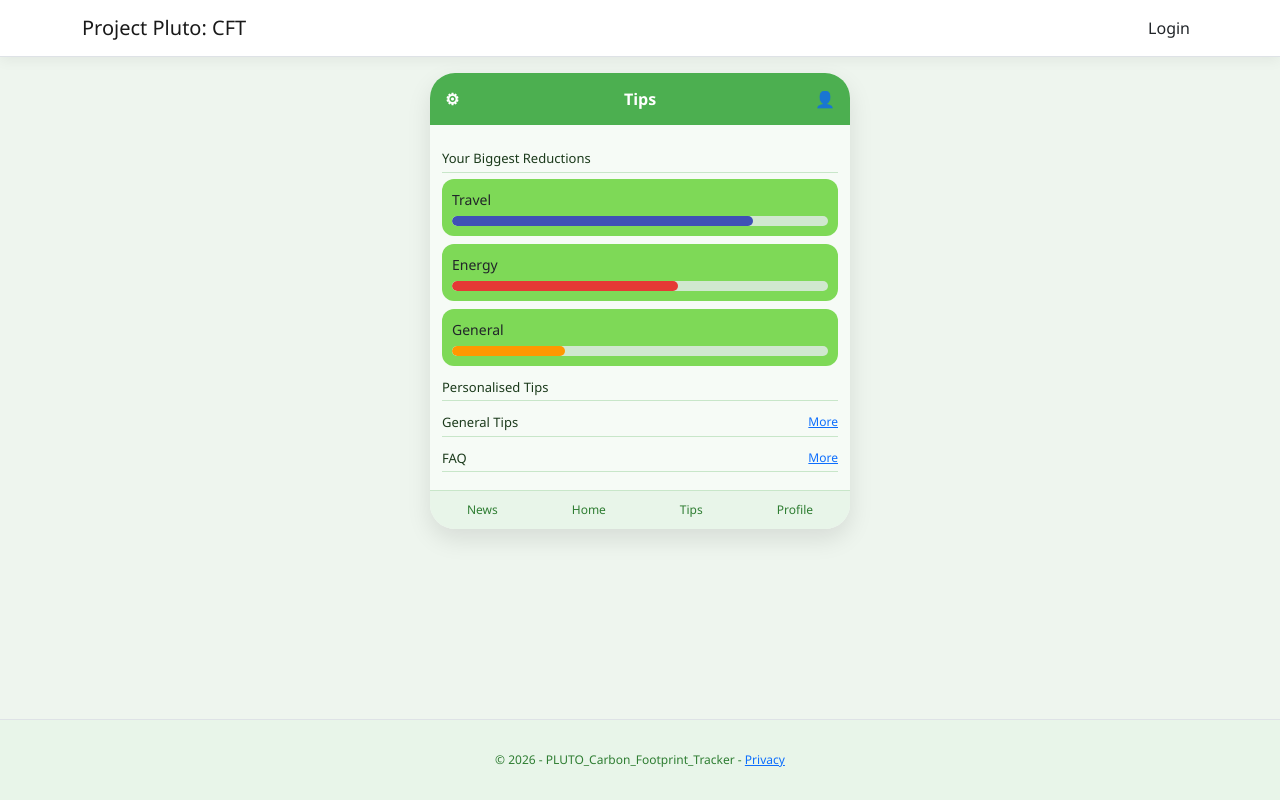
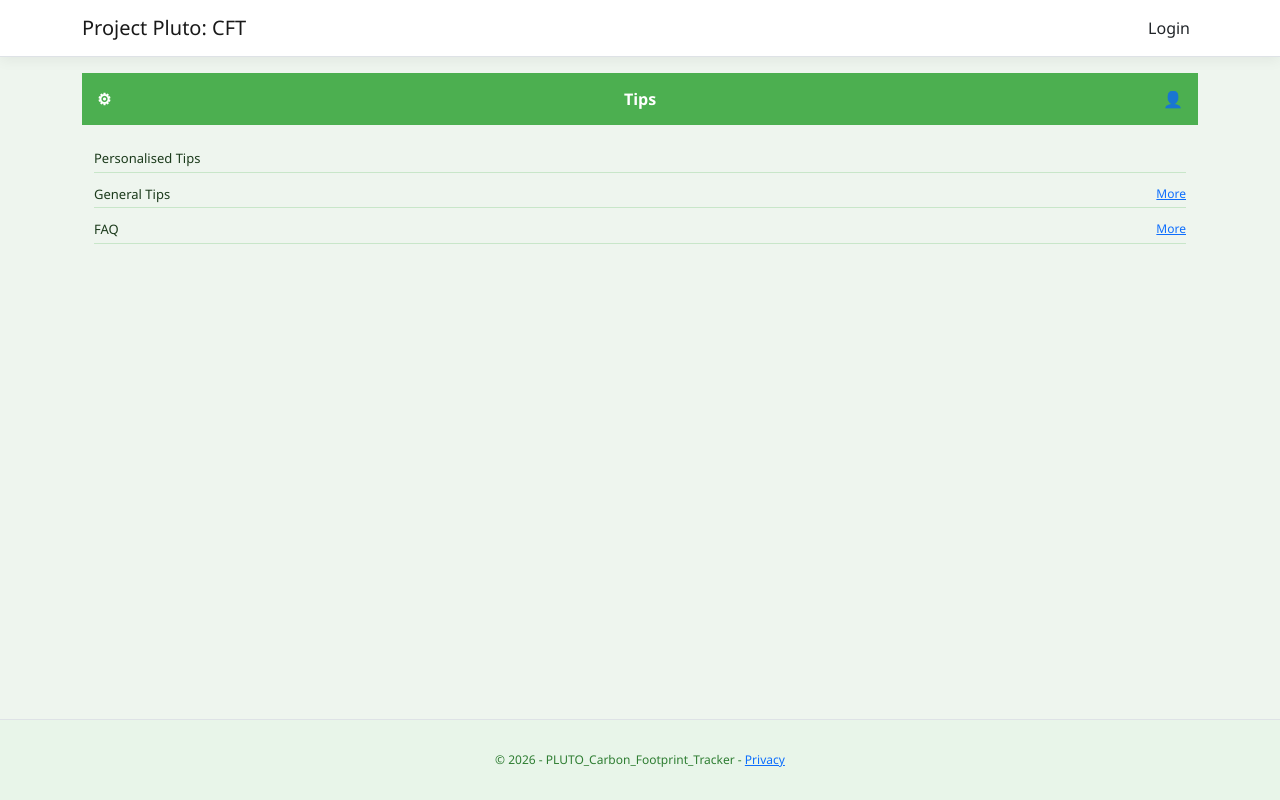
Before and after one commit to Pluto-CFT-TU/PLUTO-Carbon-Footprint-Tracker, an ASP.NET Core app: page /TipsPage in a window 1280 px wide. Run offline with ASP.NET Core 8, Linux system fonts and the light colour scheme; style sheets or scripts are compiled from the project's sources.

Commit message:
Changed design for news and tips, created settings design

```diff
--- a/PLUTO Carbon Footprint Tracker/Pages/TipsPage/Index.cshtml
+++ b/PLUTO Carbon Footprint Tracker/Pages/TipsPage/Index.cshtml
@@ -9,15 +9,6 @@
     body {
         background: #eef5ee;
         font-family: 'Segoe UI', sans-serif;
-    }
-
-    .app {
-        max-width: 420px;
-        margin: auto;
-        background: #f6fbf6;
-        border-radius: 25px;
-        overflow: hidden;
-        box-shadow: 0 10px 25px rgba(0,0,0,0.1);
     }
 
     /* HEADER */
@@ -51,48 +42,6 @@
         color: #1b3a1b;
         border-bottom: 1px solid #c8e6c9;
         padding-bottom: 3px;
-    }
-
-    /* PROGRESS CARDS */
-    .progress-card {
-        background: #7ed957;
-        padding: 10px;
-        border-radius: 12px;
-        margin-bottom: 8px;
-    }
-
-    .progress-label {
-        display: flex;
-        justify-content: space-between;
-        font-size: 14px;
-        margin-bottom: 6px;
-    }
-
-    .progress-bar-bg {
-        background: #d0e8cf;
-        height: 10px;
-        border-radius: 6px;
-        overflow: hidden;
-    }
-
-    .progress-bar-fill {
-        height: 100%;
-        border-radius: 6px;
-    }
-
-    .travel {
-        background: #3f51b5;
-        width: 80%;
-    }
-
-    .energy {
-        background: #e53935;
-        width: 60%;
-    }
-
-    .general {
-        background: #ff9800;
-        width: 30%;
     }
 
     /* LIST ITEMS */
@@ -146,36 +95,6 @@
 
     <div class="content">
 
-        <!-- BIGGEST REDUCTIONS -->
-        <div class="section-title">Your Biggest Reductions</div>
-
-        <div class="progress-card">
-            <div class="progress-label">
-                <span>Travel</span>
-            </div>
-            <div class="progress-bar-bg">
-                <div class="progress-bar-fill travel"></div>
-            </div>
-        </div>
-
-        <div class="progress-card">
-            <div class="progress-label">
-                <span>Energy</span>
-            </div>
-            <div class="progress-bar-bg">
-                <div class="progress-bar-fill energy"></div>
-            </div>
-        </div>
-
-        <div class="progress-card">
-            <div class="progress-label">
-                <span>General</span>
-            </div>
-            <div class="progress-bar-bg">
-                <div class="progress-bar-fill general"></div>
-            </div>
-        </div>
-
         <!-- PERSONALISED -->
         <div class="section-title">Personalised Tips</div>
 
@@ -223,12 +142,4 @@
 
     </div>
 
-    <!-- FOOTER -->
-    <div class="footer">
-        <div>News</div>
-        <div>Home</div>
-        <div>Tips</div>
-        <div>Profile</div>
-    </div>
-
 </div>
```
Also changed, not shown: PLUTO Carbon Footprint Tracker/Pages/NewsPage/Index.cshtml (+28 -24 lines), PLUTO Carbon Footprint Tracker/Pages/SettingsPage/Index.cshtml (+80 -0 lines).
